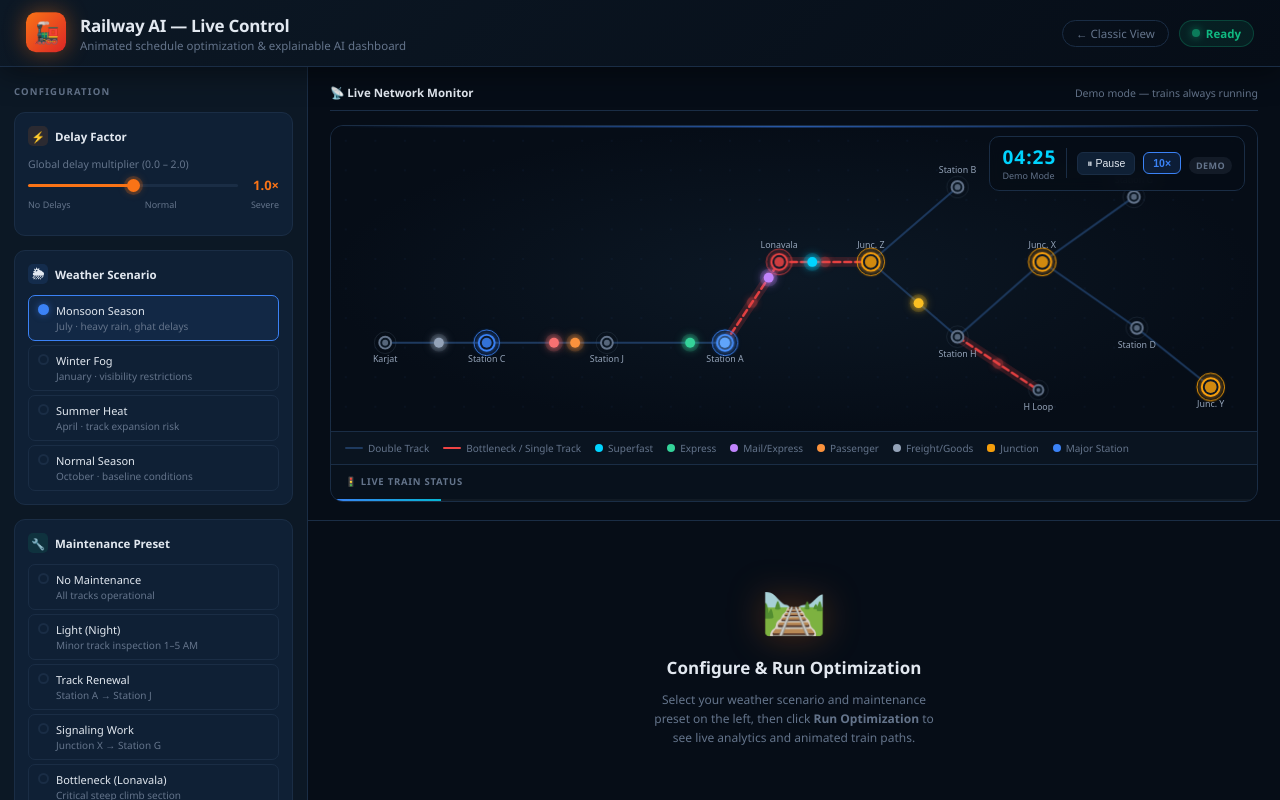
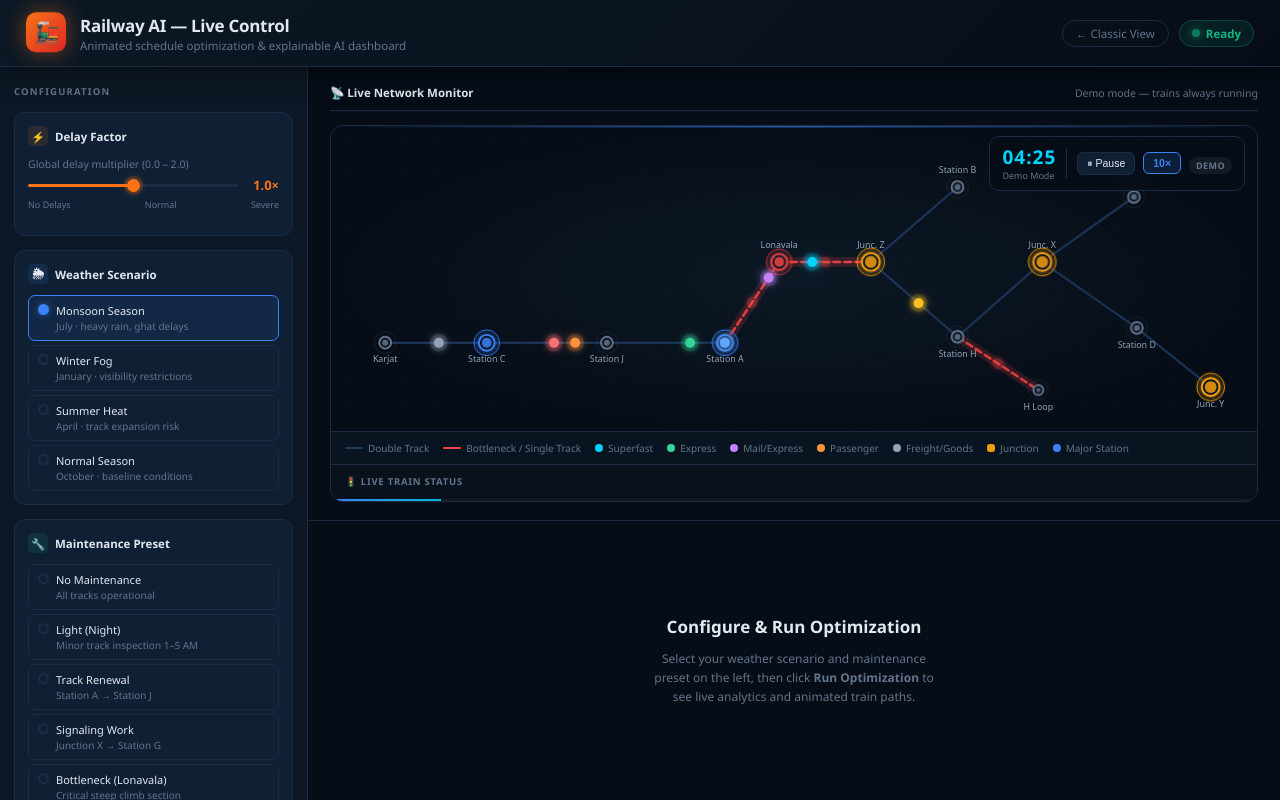
Before and after one commit to prath0m/Train-Delay-Optimization, a Django app: page /dashboard/ in a window 1280 px wide. Run offline with Django 5.2, Linux system fonts and the light colour scheme.

Commit message:
Remove placeholder icon from optimization configuration section

```diff
--- a/optimization/traindelay/templates/dashboard.html
+++ b/optimization/traindelay/templates/dashboard.html
@@ -752,7 +752,6 @@
 
     <!-- Placeholder (hidden after first run) -->
     <div class="ph" id="placeholder">
-      <div class="ph-ico">🛤️</div>
       <h2>Configure &amp; Run Optimization</h2>
       <p>Select your weather scenario and maintenance preset on the left, then click <strong>Run Optimization</strong> to see live analytics and animated train paths.</p>
     </div>
```
